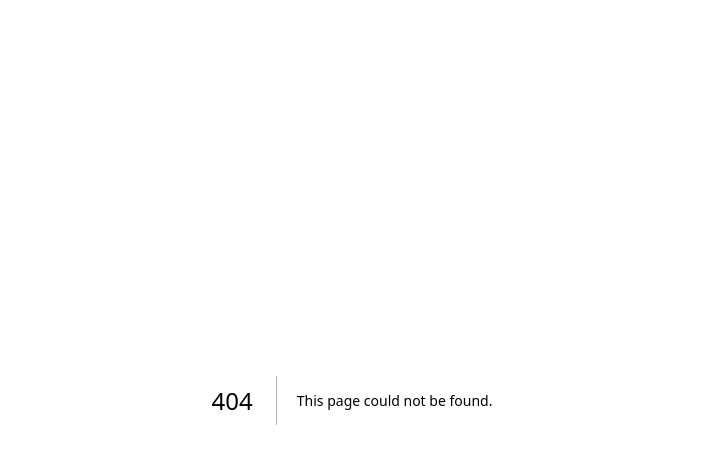
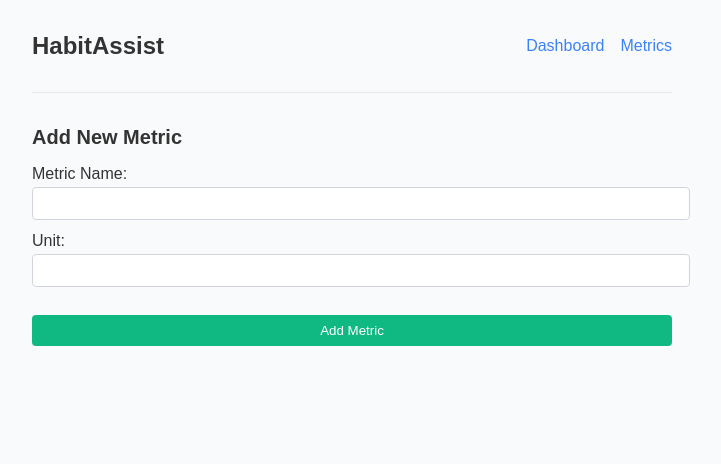
Before and after one commit to Gmunson02/habitassist, a Next.js app: page /metrics/new in a window 1280 px wide. Before the commit this address had no page. Shown: the top 464 px of the page, without its empty margins (288-1009 px from the left). Built offline with nearby package versions, Linux system fonts and the light colour scheme.

Commit message:
new pages

```diff
--- a/app/globals.css
+++ b/app/globals.css
@@ -1,27 +1,24 @@
-@tailwind base;
-@tailwind components;
-@tailwind utilities;
+/* styles/globals.css */
 
-:root {
-  --foreground-rgb: 0, 0, 0;
-  --background-start-rgb: 214, 219, 220;
-  --background-end-rgb: 255, 255, 255;
+/* Ensure the entire viewport has a background color */
+html, body {
+  margin: 0;
+  padding: 0;
+  min-height: 100%;
+  font-family: Arial, sans-serif;
+  transition: background-color 0.3s, color 0.3s;
 }
 
+/* Light mode background */
+body {
+  background-color: #f0f0f0;
+  color: #333;
+}
+
+/* Dark mode background */
 @media (prefers-color-scheme: dark) {
-  :root {
-    --foreground-rgb: 255, 255, 255;
-    --background-start-rgb: 0, 0, 0;
-    --background-end-rgb: 0, 0, 0;
+  body {
+    background-color: #181818;
+    color: #f0f0f0;
   }
 }
-
-body {
-  color: rgb(var(--foreground-rgb));
-  background: linear-gradient(
-      to bottom,
-      transparent,
-      rgb(var(--background-end-rgb))
-    )
-    rgb(var(--background-start-rgb));
-}
--- a/package.json
+++ b/package.json
@@ -23,11 +23,8 @@
     "@types/node": "^20",
     "@types/react": "^18",
     "@types/react-dom": "^18",
-    "autoprefixer": "^10.0.1",
     "eslint": "^8",
     "eslint-config-next": "14.0.4",
-    "postcss": "^8",
-    "tailwindcss": "^3.3.0",
     "typescript": "^5"
   }
 }
--- a/pages/dashboard.js
+++ b/pages/dashboard.js
@@ -1,19 +1,29 @@
 // pages/dashboard.js
 import Layout from '../components/Layout';
 import Link from 'next/link';
+import { useEffect, useState } from 'react';
 
 export default function Dashboard() {
+  const [isDarkMode, setIsDarkMode] = useState(false);
+
+  useEffect(() => {
+    // Check for dark mode preference on the client side
+    if (window.matchMedia && window.matchMedia('(prefers-color-scheme: dark)').matches) {
+      setIsDarkMode(true);
+    }
+  }, []);
+
   return (
     <Layout>
-      <div style={styles.container}>
+      <div style={{ ...styles.container, ...(isDarkMode ? styles.darkContainer : {}) }}>
         <h2 style={styles.heading}>Welcome to HabitAssist!</h2>
 
-        <Link href="/metrics">
-          <a style={{ ...styles.button, backgroundColor: '#3b82f6' }}>View Metrics</a>
+        <Link href="/metrics" style={{ ...styles.button, backgroundColor: '#3b82f6' }}>
+          View Metrics
         </Link>
 
-        <Link href="/metrics/new">
-          <a style={{ ...styles.button, backgroundColor: '#10b981' }}>Add New Metric</a>
+        <Link href="/metrics/new" style={{ ...styles.button, backgroundColor: '#10b981' }}>
+          Add New Metric
         </Link>
 
         <div style={styles.message}>
@@ -31,6 +41,13 @@ const styles = {
     alignItems: 'center',
     textAlign: 'center',
     padding: '1rem',
+    minHeight: '100vh',
+    width: '100%',
+    boxSizing: 'border-box',
+  },
+  darkContainer: {
+    backgroundColor: '#181818',
+    color: '#f0f0f0',
   },
   heading: {
     fontSize: '1.25rem',
@@ -38,6 +55,7 @@ const styles = {
     marginBottom: '1rem',
   },
   button: {
+    display: 'block',
     color: 'white',
     padding: '0.5rem 1rem',
     borderRadius: '0.25rem',
--- /dev/null
+++ b/pages/metrics/new.js
@@ -0,0 +1,103 @@
+// pages/metrics/new.js
+import Layout from '../../components/Layout';
+import { useState } from 'react';
+import axios from 'axios';
+import { useRouter } from 'next/router';
+
+export default function NewMetric() {
+  const [metricName, setMetricName] = useState('');
+  const [unit, setUnit] = useState('');
+  const [error, setError] = useState('');
+  const router = useRouter();
+  const token = 'eyJhbGciOiJIUzI1NiIsInR5cCI6IkpXVCJ9.eyJpZCI6InJlY21ZbGtoWEI2ellCQm1VIiwidXNlcm5hbWUiOiJ0ZXN0dXNlcjIiLCJpYXQiOjE3MzEyODkxMzQsImV4cCI6MTczMTI5MjczNH0.ptT-u_oEj2P8vqV_oVXZHw-fL7tiu9OOHyCcgdwtVaY'; // Replace with actual JWT token for testing
+
+  const handleSubmit = async (e) => {
+    e.preventDefault();
+    setError(''); // Clear any previous error messages
+
+    if (!metricName || !unit) {
+      setError('Please provide both metric name and unit.');
+      return;
+    }
+
+    try {
+      await axios.post('/api/metrics/addMetric', {
+        token,
+        metricName,
+        unit,
+      });
+      router.push('/metrics'); // Redirect to the Metrics page on success
+    } catch (err) {
+      console.error('Error adding metric:', err);
+      setError('Failed to add metric. Please try again.');
+    }
+  };
+
+  return (
+    <Layout>
+      <h2 style={styles.heading}>Add New Metric</h2>
+      <form onSubmit={handleSubmit} style={styles.form}>
+        <label style={styles.label}>
+          Metric Name:
+          <input
+            type="text"
+            value={metricName}
+            onChange={(e) => setMetricName(e.target.value)}
+            style={styles.input}
+          />
+        </label>
+        <label style={styles.label}>
+          Unit:
+          <input
+            type="text"
+            value={unit}
+            onChange={(e) => setUnit(e.target.value)}
+            style={styles.input}
+          />
+        </label>
+        {error && <p style={styles.error}>{error}</p>}
+        <button type="submit" style={styles.button}>Add Metric</button>
+      </form>
+    </Layout>
+  );
+}
+
+const styles = {
+  heading: {
+    fontSize: '1.25rem',
+    fontWeight: '600',
+    marginBottom: '1rem',
+  },
+  form: {
+    display: 'flex',
+    flexDirection: 'column',
+    alignItems: 'center',
+    width: '100%',
+  },
+  label: {
+    width: '100%',
+    marginBottom: '0.75rem',
+    fontWeight: '500',
+  },
+  input: {
+    width: '100%',
+    padding: '0.5rem',
+    borderRadius: '0.25rem',
+    border: '1px solid #d1d5db',
+    marginTop: '0.25rem',
+  },
+  button: {
+    backgroundColor: '#10b981',
+    color: 'white',
+    padding: '0.5rem 1rem',
+    borderRadius: '0.25rem',
+    border: 'none',
+    cursor: 'pointer',
+    width: '100%',
+    marginTop: '1rem',
+  },
+  error: {
+    color: '#ef4444',
+    marginBottom: '1rem',
+  },
+};
--- /dev/null
+++ b/tailwind.config.js
@@ -0,0 +1,8 @@
+/** @type {import('tailwindcss').Config} */
+module.exports = {
+  content: [],
+  theme: {
+    extend: {},
+  },
+  plugins: [],
+}
```
Also changed, not shown: pages/metrics/index.js (added, +109 -0 lines), 1 other file (tests, documents, lock files or other folders).
